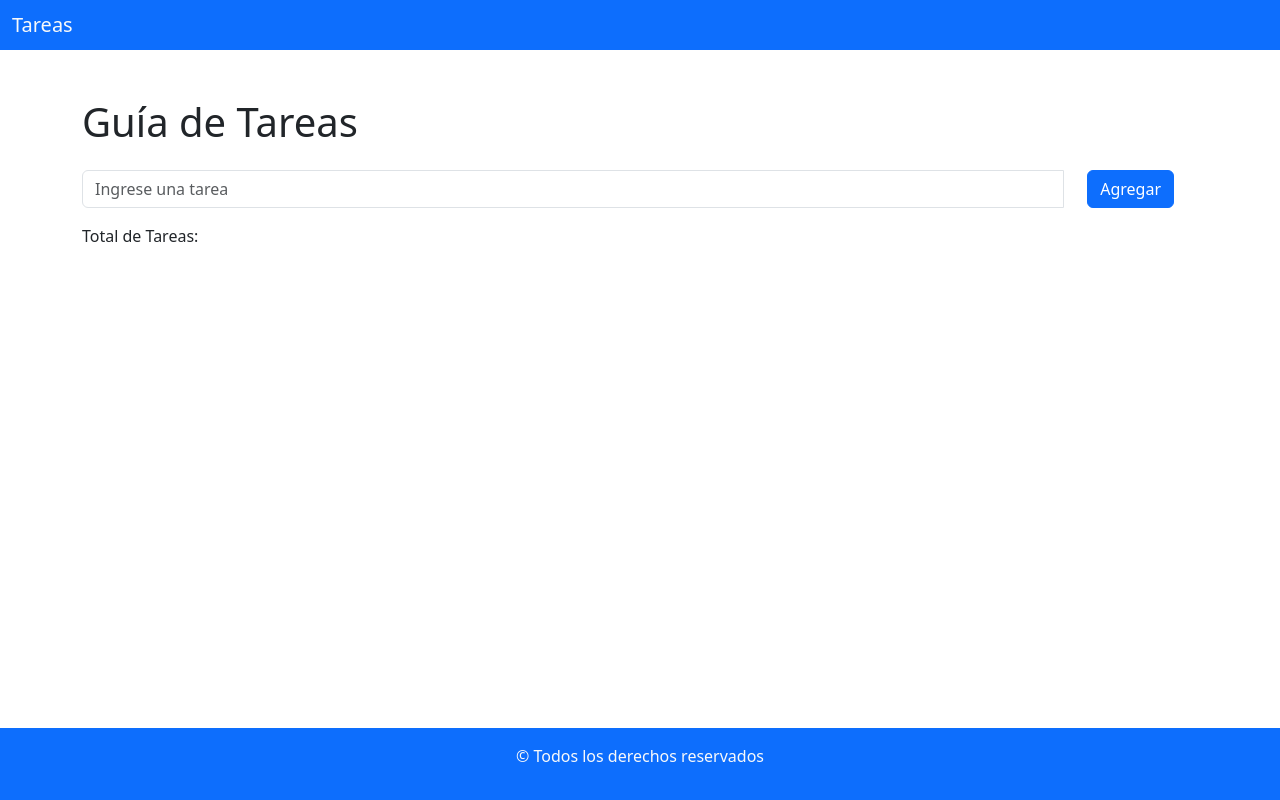
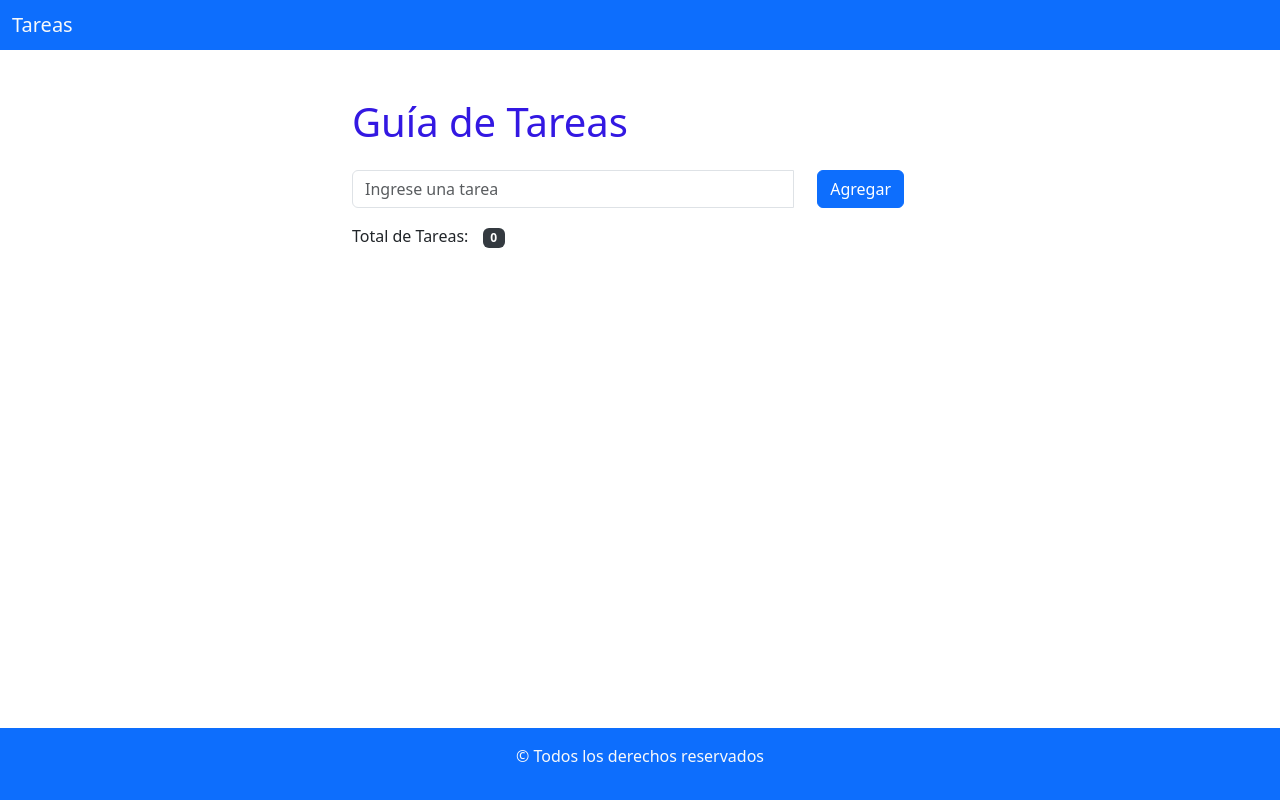
Before and after one commit to sheyla23a/Lista-de-tareas, a plain HTML site: page index.html in a window 1280 px wide. Drawn offline with nearby package versions, Linux system fonts and the light colour scheme.

Commit message:
agregue estilo al formulario

```diff
--- a/css/style.css
+++ b/css/style.css
@@ -2,9 +2,33 @@ body {
   display: flex;
   flex-direction: column;
   min-height: 100vh;
-
 }
 
 main {
   flex-grow: 1;
 }
+
+.container {
+  max-width: 600px;
+}
+
+.input-group {
+  margin-bottom: 20px;
+}
+
+.list-group-item {
+  display: flex;
+  justify-content: space-between;
+  align-items: center;
+  margin-bottom: 5px;
+}
+
+.badge {
+  background-color: #343a40;
+  margin-left: 10px;
+}
+
+h1,
+h2 {
+  color:rgb(51, 24, 226);;
+}
```
